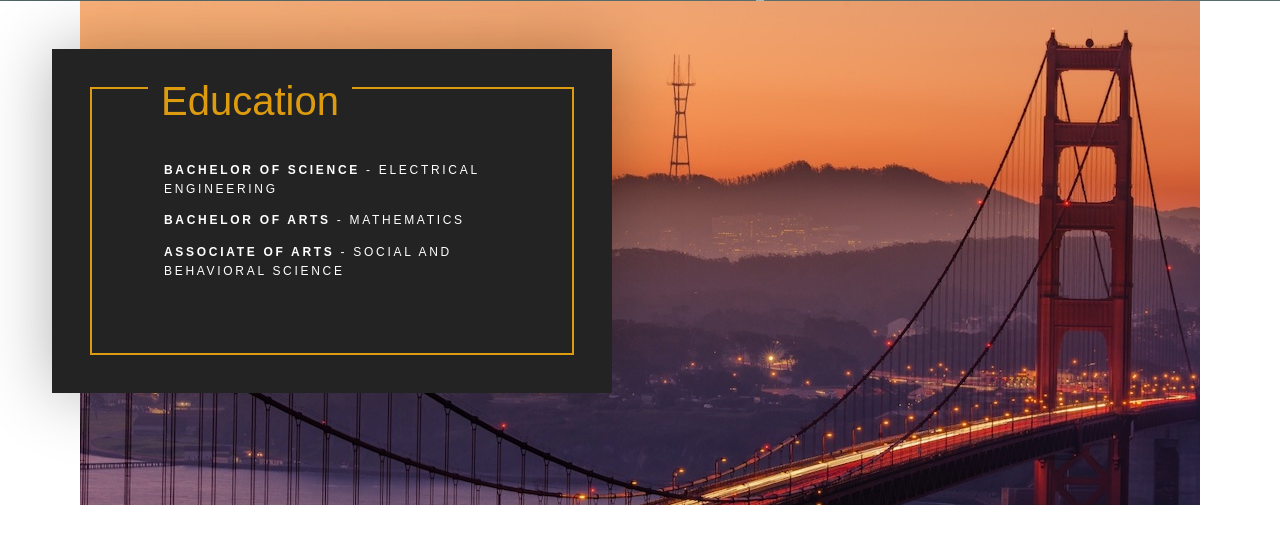
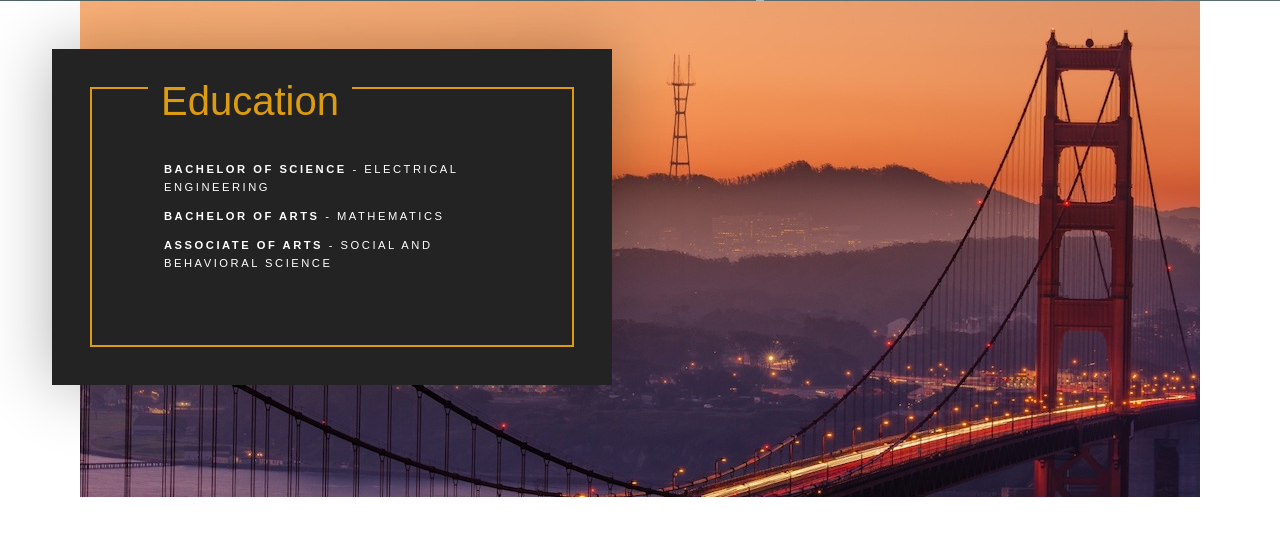
Before and after one commit to justjunior123/Portfolio, a PHP site: page /index.html in a window 1280 px wide. Shown: the part 799-1344 px from the top of the page. Run offline with PHP 8.4, Linux system fonts and the light colour scheme; some libraries are stand-ins or nearby versions.

Commit message:
Fix p-ed typography

```diff
--- a/css/styles.css
+++ b/css/styles.css
@@ -136,7 +136,7 @@ p:last-of-type {
 }
 
 .p-ed {
-  font-size: .75em;
+  font-size: .7em;
   font-weight: 200;
   letter-spacing: 0.225em;
   text-transform: uppercase;
```
